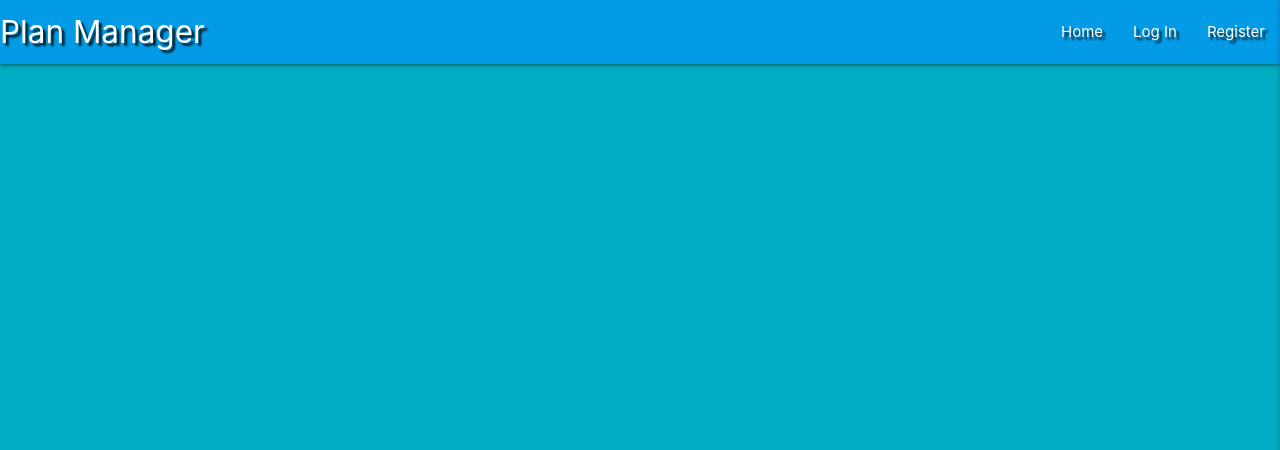
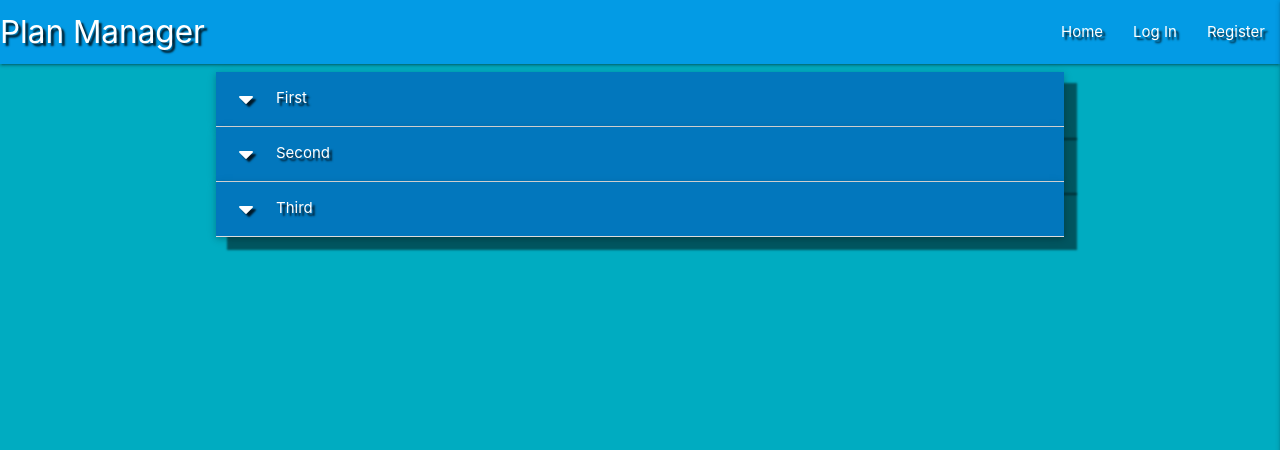
Before and after one commit to Abdikafi-Adan/Plan_Manager, a Flask app: page / in a window 1280 px wide. Shown: the top 450 px of the page. Run offline with Flask 2, Linux system fonts and the light colour scheme; data that the repository does not hold is empty; some libraries are stand-ins or nearby versions.

Commit message:
added collapsible

```diff
--- a/static/css/style.css
+++ b/static/css/style.css
@@ -4,7 +4,14 @@ body{
 .text-shadow {
     text-shadow: 3px 3px  2px rgba(0, 0, 0, 0.8);
 }
+.collapsible-shadow{
+    box-shadow: 12px 12px 2px 1px rgba(0, 0, 0, .5);
+}
 
 .flashes h4 {
     line-height: 2;
 }
+
+.collapsible-body{
+    background-color: #ffffff;
+}
--- a/static/js/script.js
+++ b/static/js/script.js
@@ -1,3 +1,4 @@
  $(document).ready(function(){
     $('.sidenav').sidenav({edge: "right"});
+    $('.collapsible').collapsible();
   });
--- a/templates/plans.html
+++ b/templates/plans.html
@@ -9,4 +9,22 @@
 
     {% endfor %}
 
+    <ul class="collapsible popout ">
+        <li>
+            <div class="collapsible-header white-text light-blue darken-3 text-shadow collapsible-shadow ">
+            <i class="fas fa-caret-down"></i>First</div>
+            <div class="collapsible-body collapsible-shadow"><span>Lorem ipsum dolor sit amet.</span></div>
+        </li>
+        <li>
+            <div class="collapsible-header white-text light-blue darken-3 text-shadow collapsible-shadow ">
+            <i class="fas fa-caret-down"></i>Second</div>
+            <div class="collapsible-body collapsible-shadow "><span>Lorem ipsum dolor sit amet.</span></div>
+        </li>
+        <li>
+            <div class="collapsible-header white-text light-blue darken-3 text-shadow collapsible-shadow ">
+            <i class="fas fa-caret-down"></i>Third</div>
+            <div class="collapsible-body collapsible-shadow"><span>Lorem ipsum dolor sit amet.</span></div>
+        </li>
+  </ul>
+
 {% endblock %}
```
